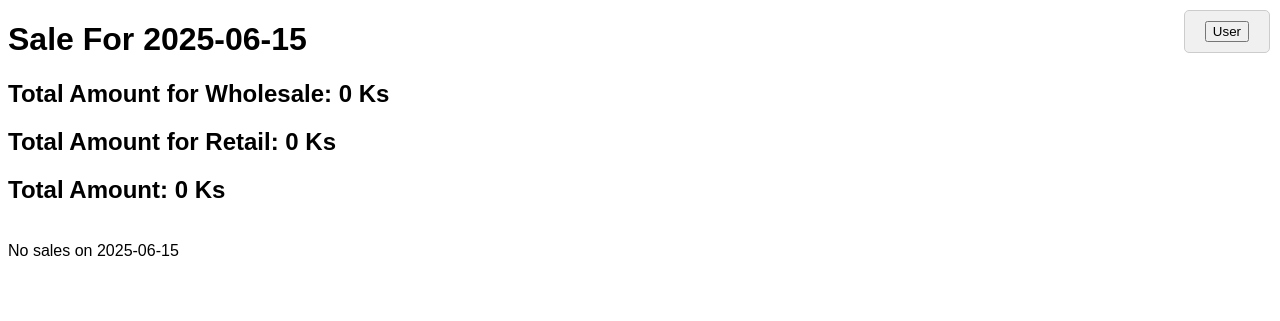
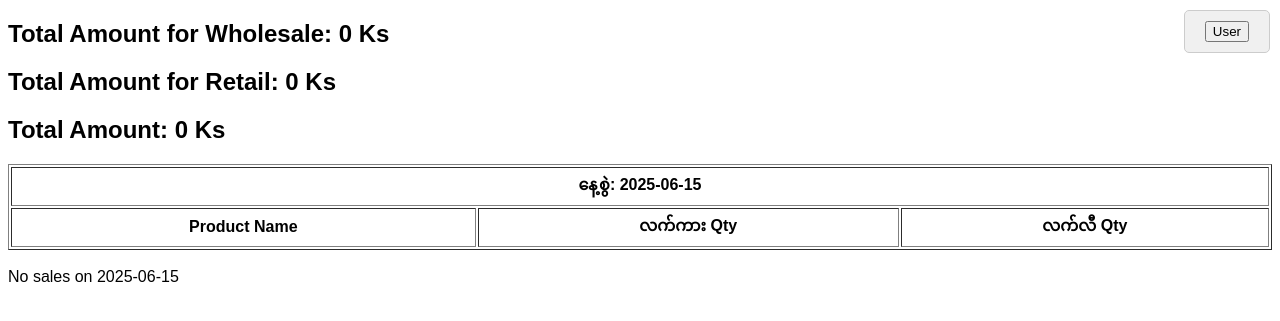
Before and after one commit to moekzaw22/Ak_store, a PHP site: page /Today_Sale_List.php in a window 1280 px wide. Shown: the top 321 px of the page. Run offline with PHP 8.4, Linux system fonts and the light colour scheme; data comes from the database, SQL or seed files in the repository; lists and menus that the app fills with data are empty.

Commit message:
Add files via upload
Add count sell quantity function

```diff
--- a/Entry.css
+++ b/Entry.css
@@ -6,10 +6,11 @@
 
 }
 .Entry-div input{
+	width:300px;
 	padding:10px;
 }
 div label{
-	width:180px;
+	width:150px;
 }
 .Button-div input{
 	background-color:royalblue;
--- a/Product_Entry.php
+++ b/Product_Entry.php
@@ -50,7 +50,7 @@ if (isset($_POST['btnsubmit'])) {
  	</div><br>
  	<div class="Entry-div">
  		<label>Link To CTN</label>
- 		<input type="number" name="numquantityCTN" required>
+ 		<input type="number" name="numquantityCTN" placeholder="လက်ကားနဲ့ချိတ်ဆက်ရန်" required>
  	</div><br>
  	<div class="Entry-div">
  		<label>Buy Price</label>
--- a/Product_Entry_Latkar.php
+++ b/Product_Entry_Latkar.php
@@ -51,7 +51,7 @@ if (isset($_POST['btnsubmit'])) {
  	</div><br>
  	<div class="Entry-div">
  		<label>Quantity(Per CTN)</label>
- 		<input type="number" name="numquantityCTN" required>
+ 		<input type="number" name="numquantityCTN" placeholder="တစ်ဖာတွင်ပါသောအရေအတွက်" required>
  	</div><br>
  	<div class="Entry-div">
  		<label>Buy Price</label>
--- a/Sale.php
+++ b/Sale.php
@@ -123,7 +123,7 @@ if (isset($_POST['btnsubmit'])) {
             </table>
             <div>
                 <a class="link" accesskey="C" href="Sale_Finalize_P.php?PID=<?php echo $purchaseid ?>">Confirm</a>
-                <a class="link" href="Sale_Cancel_All.php">Cancel All</a>
+                <a class="link" accesskey = "A" href="Sale_Cancel_All.php">Cancel All</a>
             </div>
             <div>Total: <span id="total_sum" style="color: orange; font-weight: bolder; font-size: 18px;"><?php echo number_format($sum) ?></span> Ks</div>
         <?php
--- a/Today_Sale_List.php
+++ b/Today_Sale_List.php
@@ -14,12 +14,18 @@ $current_date = date('Y-m-d');
 
 // Query to select sales data for both product_latkar (wholesale) and product (retail) tables
 $select_sale_combined = "
-    SELECT p.Product_Name, s.Buy_Quantity, s.Total_Amount, s.Date, s.Time
-    FROM sale s
-    LEFT JOIN product_latkar pl ON s.Product_ID = pl.Barcode
-    LEFT JOIN product p ON s.Product_ID = p.Barcode
-    WHERE s.Status = 1 AND s.Date = ?
-    ORDER BY p.Product_Name
+SELECT
+    COALESCE(pl.Product_Name, p.Product_Name) AS Product_Name,
+    s.Buy_Quantity,
+    s.Total_Amount,
+    s.Date,
+    s.Time
+FROM sale s
+LEFT JOIN product_latkar pl ON s.Product_ID = pl.Barcode
+LEFT JOIN product p ON s.Product_ID = p.Barcode
+WHERE s.Status = 1 AND s.Date = ?
+ORDER BY Product_Name
+
 ";
 
 // Total sales amount for wholesale
@@ -38,7 +44,6 @@ $total_sales_retail_query = "
     WHERE s.Status = 1 AND s.Date = ?
 ";
 
-echo "<h1>Sale For " . $current_date . "</h1>";
 
 // Get total sales amounts
 $total_wholesale_stmt = $connection->prepare($total_sales_wholesale_query);
@@ -60,6 +65,59 @@ $total_sum = $total_wholesale_sum + $total_retail_sum;
 echo "<h2>Total Amount for Wholesale: " . number_format($total_wholesale_sum) . " Ks</h2>";
 echo "<h2>Total Amount for Retail: " . number_format($total_retail_sum) . " Ks</h2>";
 echo "<h2>Total Amount: " . number_format($total_sum) . " Ks</h2>";
+
+// Query for လက်ကား (wholesale)
+$select_latkar = "SELECT s.Product_ID, pl.Product_Name, SUM(s.Buy_Quantity) AS total_quantity
+                  FROM sale s
+                  JOIN product_latkar pl ON s.Product_ID = pl.Barcode
+                  WHERE s.Date = '$current_date'
+                  GROUP BY s.Product_ID";
+$select_query1 = mysqli_query($connection, $select_latkar);
+
+// Query for လက်လီ (retail)
+$select_latli = "SELECT s.Product_ID, p.Product_Name, SUM(s.Buy_Quantity) AS total_quantity
+                 FROM sale s
+                 JOIN product p ON s.Product_ID = p.Barcode
+                 WHERE s.Date = '$current_date'
+                 GROUP BY s.Product_ID";
+$select_query2 = mysqli_query($connection, $select_latli);
+
+// Create associative arrays for easy merging by Product_ID
+$latkar_data = [];
+while ($row = mysqli_fetch_assoc($select_query1)) {
+    $latkar_data[$row['Product_ID']] = [
+        'Product_Name' => $row['Product_Name'],
+        'Latkar_Qty' => $row['total_quantity'],
+        'Latli_Qty' => 0
+    ];
+}
+
+while ($row = mysqli_fetch_assoc($select_query2)) {
+    if (isset($latkar_data[$row['Product_ID']])) {
+        $latkar_data[$row['Product_ID']]['Latli_Qty'] = $row['total_quantity'];
+    } else {
+        $latkar_data[$row['Product_ID']] = [
+            'Product_Name' => $row['Product_Name'],
+            'Latkar_Qty' => 0,
+            'Latli_Qty' => $row['total_quantity']
+        ];
+    }
+}
+
+// Output table
+echo "<table border='1'>";
+echo "<tr><th colspan='3'>နေ့စွဲ: $current_date</th></tr>";
+echo "<tr><th>Product Name</th><th>လက်ကား Qty</th><th>လက်လီ Qty</th></tr>";
+
+foreach ($latkar_data as $data) {
+    echo "<tr>";
+    echo "<td>{$data['Product_Name']}</td>";
+    echo "<td>{$data['Latkar_Qty']}</td>";
+    echo "<td>{$data['Latli_Qty']}</td>";
+    echo "</tr>";
+}
+echo "</table>";
+
 
 // Prepare and execute the combined query
 if ($stmt = $connection->prepare($select_sale_combined)) {
```
Also changed, not shown: Sale_List_L.php (+61 -5 lines).
